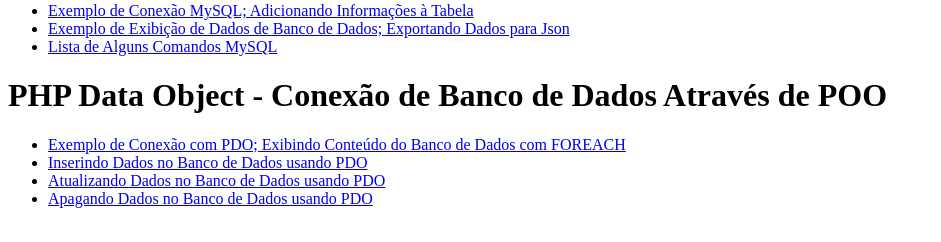
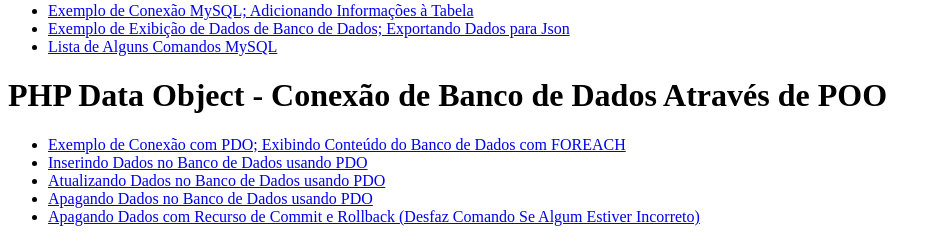
Before and after one commit to griel-cursos/curso_php-hcode, a PHP site: page /indice.php in a window 1280 px wide. Shown: the part 2517-2759 px from the top of the page, without its empty margins (0-941 px from the left). Before the commit the page ends 2725 px from the top, so only its background shows below. Run offline with PHP 8.4, Linux system fonts and the light colour scheme.

Commit message:
Adicionado PDO ao Índice

```diff
--- a/indice.php
+++ b/indice.php
@@ -336,6 +336,9 @@
 				<li>
 					<a href="pdo/exemplo-05.php">Apagando Dados no Banco de Dados usando PDO</a>
 				</li>
+				<li>
+					<a href="pdo/exemplo-06.php">Apagando Dados com Recurso de Commit e Rollback (Desfaz Comando Se Algum Estiver Incorreto)</a>
+				</li>
 			</ul>
 
 		</body>
```
